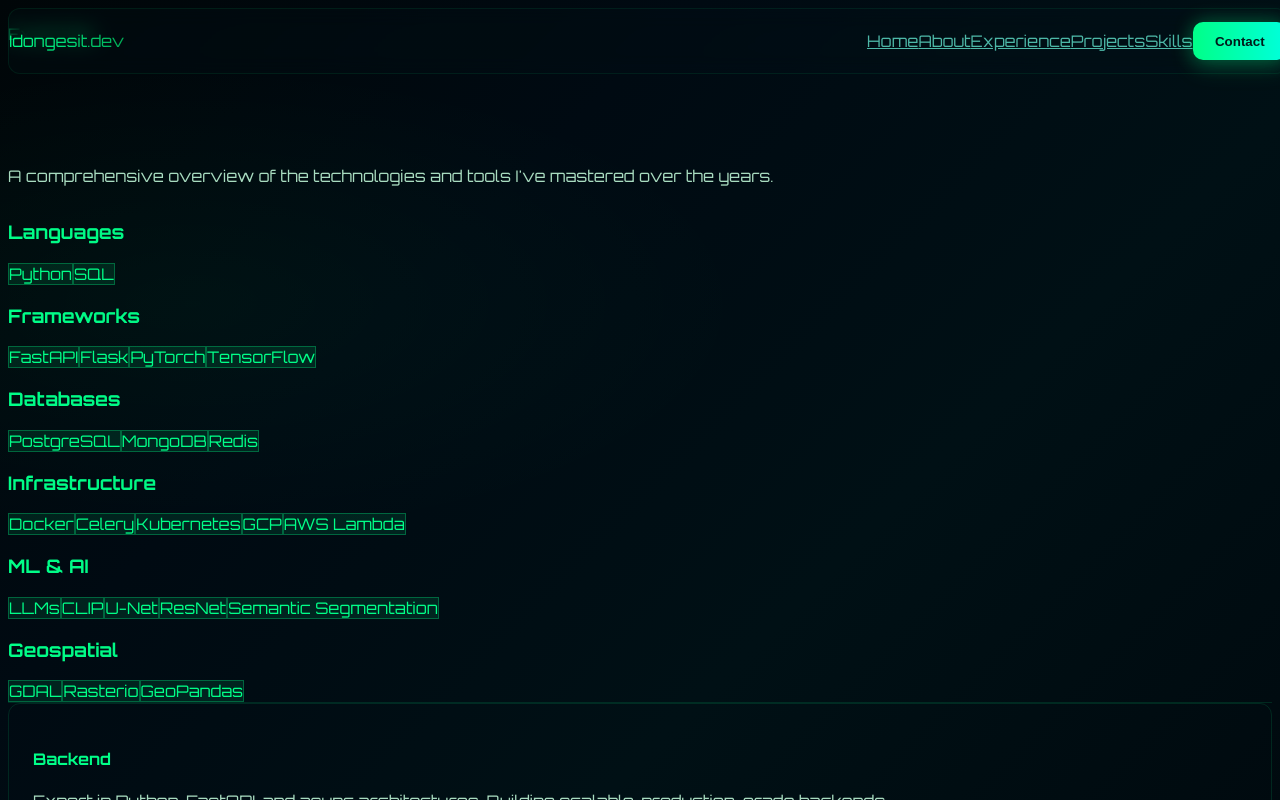
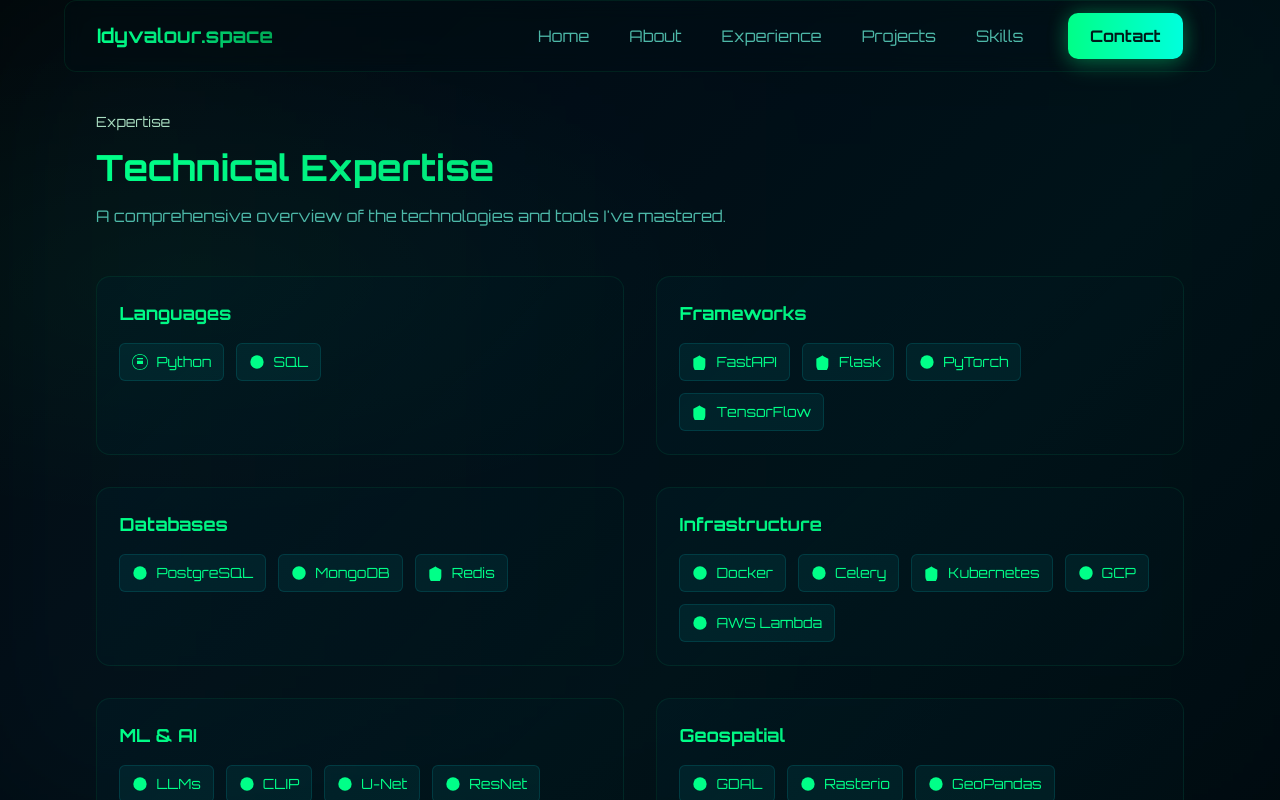
Before and after one commit to idyweb/portfolio, a Next.js app: page /skills in a window 1280 px wide. Shown: the top 800 px of the page. Built offline with nearby package versions, Linux system fonts and the light colour scheme.

Commit message:
minor fixes

```diff
--- a/app/components/Navbar.tsx
+++ b/app/components/Navbar.tsx
@@ -9,7 +9,7 @@
           href="/"
           className="text-xl font-bold text-gradient hover:opacity-80 transition-opacity"
         >
-          Idongesit.dev
+          Idyvalour.space
         </Link>
 
         {/* Navigation Links */}
--- /dev/null
+++ b/app/components/TechIcon.tsx
@@ -0,0 +1,111 @@
+import React from "react";
+
+const techIcons: Record<string, React.ReactNode> = {
+  Python: (
+    <svg viewBox="0 0 24 24" fill="currentColor" className="w-4 h-4">
+      <path d="M12 0c-6.627 0-12 5.373-12 12s5.373 12 12 12 12-5.373 12-12-5.373-12-12-12zm0 1c6.075 0 11 4.925 11 11s-4.925 11-11 11-11-4.925-11-11 4.925-11 11-11z"/><path d="M7.5 6h9v2h-9zm0 4h9v5h-9z"/>
+    </svg>
+  ),
+  FastAPI: (
+    <svg viewBox="0 0 24 24" fill="currentColor" className="w-4 h-4">
+      <path d="M12 2L2 7v10c0 5.55 3.84 10.74 9 12 5.16-1.26 9-6.45 9-12V7l-10-5z"/>
+    </svg>
+  ),
+  PyTorch: (
+    <svg viewBox="0 0 24 24" fill="currentColor" className="w-4 h-4">
+      <circle cx="12" cy="12" r="10"/>
+    </svg>
+  ),
+  TensorFlow: (
+    <svg viewBox="0 0 24 24" fill="currentColor" className="w-4 h-4">
+      <path d="M12 2L2 7v10c0 5.55 3.84 10.74 9 12 5.16-1.26 9-6.45 9-12V7l-10-5z"/>
+    </svg>
+  ),
+  PostgreSQL: (
+    <svg viewBox="0 0 24 24" fill="currentColor" className="w-4 h-4">
+      <circle cx="12" cy="12" r="10"/>
+    </svg>
+  ),
+  MongoDB: (
+    <svg viewBox="0 0 24 24" fill="currentColor" className="w-4 h-4">
+      <path d="M12 2c5.523 0 10 4.477 10 10s-4.477 10-10 10S2 17.523 2 12 6.477 2 12 2z"/>
+    </svg>
+  ),
+  Docker: (
+    <svg viewBox="0 0 24 24" fill="currentColor" className="w-4 h-4">
+      <path d="M12 2C6.48 2 2 6.48 2 12s4.48 10 10 10 10-4.48 10-10S17.52 2 12 2z"/>
+    </svg>
+  ),
+  AWS: (
+    <svg viewBox="0 0 24 24" fill="currentColor" className="w-4 h-4">
+      <path d="M6 2h12a2 2 0 012 2v16a2 2 0 01-2 2H6a2 2 0 01-2-2V4a2 2 0 012-2z"/>
+    </svg>
+  ),
+  GCP: (
+    <svg viewBox="0 0 24 24" fill="currentColor" className="w-4 h-4">
+      <path d="M12 2C6.48 2 2 6.48 2 12s4.48 10 10 10 10-4.48 10-10S17.52 2 12 2z"/>
+    </svg>
+  ),
+  Kubernetes: (
+    <svg viewBox="0 0 24 24" fill="currentColor" className="w-4 h-4">
+      <path d="M12 2L2 7v10c0 5.55 3.84 10.74 9 12 5.16-1.26 9-6.45 9-12V7l-10-5z"/>
+    </svg>
+  ),
+  Celery: (
+    <svg viewBox="0 0 24 24" fill="currentColor" className="w-4 h-4">
+      <circle cx="12" cy="12" r="10"/>
+    </svg>
+  ),
+  Redis: (
+    <svg viewBox="0 0 24 24" fill="currentColor" className="w-4 h-4">
+      <path d="M12 2L2 7v10c0 5.55 3.84 10.74 9 12 5.16-1.26 9-6.45 9-12V7l-10-5z"/>
+    </svg>
+  ),
+  GDAL: (
+    <svg viewBox="0 0 24 24" fill="currentColor" className="w-4 h-4">
+      <circle cx="12" cy="12" r="10"/>
+    </svg>
+  ),
+  Rasterio: (
+    <svg viewBox="0 0 24 24" fill="currentColor" className="w-4 h-4">
+      <circle cx="12" cy="12" r="10"/>
+    </svg>
+  ),
+  GeoPandas: (
+    <svg viewBox="0 0 24 24" fill="currentColor" className="w-4 h-4">
+      <circle cx="12" cy="12" r="10"/>
+    </svg>
+  ),
+  CLIP: (
+    <svg viewBox="0 0 24 24" fill="currentColor" className="w-4 h-4">
+      <circle cx="12" cy="12" r="10"/>
+    </svg>
+  ),
+  "U-Net": (
+    <svg viewBox="0 0 24 24" fill="currentColor" className="w-4 h-4">
+      <circle cx="12" cy="12" r="10"/>
+    </svg>
+  ),
+  ResNet: (
+    <svg viewBox="0 0 24 24" fill="currentColor" className="w-4 h-4">
+      <circle cx="12" cy="12" r="10"/>
+    </svg>
+  ),
+  Flask: (
+    <svg viewBox="0 0 24 24" fill="currentColor" className="w-4 h-4">
+      <path d="M12 2L2 7v10c0 5.55 3.84 10.74 9 12 5.16-1.26 9-6.45 9-12V7l-10-5z"/>
+    </svg>
+  ),
+};
+
+export default function TechIcon({ tech }: { tech: string }) {
+  return (
+    <span className="inline-block text-[var(--neo-1)]" title={tech}>
+      {techIcons[tech] || (
+        <svg viewBox="0 0 24 24" fill="currentColor" className="w-4 h-4">
+          <circle cx="12" cy="12" r="10"/>
+        </svg>
+      )}
+    </span>
+  );
+}
--- a/app/components/Timeline.tsx
+++ b/app/components/Timeline.tsx
@@ -2,48 +2,63 @@
 
 import { experience } from "../../data/experience";
 import { motion } from "framer-motion";
+import { useState } from "react";
 
 export default function Timeline() {
+  const [expanded, setExpanded] = useState(false);
+  const visibleCount = expanded ? experience.length : 3;
+
   return (
-    <div className="space-y-12">
-      {experience.map((job, index) => (
+    <div className="space-y-6">
+      {experience.slice(0, visibleCount).map((job, index) => (
         <motion.div
           key={index}
-          initial={{ opacity: 0, x: -20 }}
-          whileInView={{ opacity: 1, x: 0 }}
+          initial={{ opacity: 0, y: 10 }}
+          whileInView={{ opacity: 1, y: 0 }}
           viewport={{ once: true }}
-          transition={{ duration: 0.5, delay: index * 0.1 }}
-          className="border-l-2 border-[var(--primary)] pl-8 space-y-3"
+          transition={{ duration: 0.4, delay: index * 0.05 }}
+          className="card-neo"
         >
-          {/* Job Title and Company */}
-          <div>
-            <h3 className="text-2xl font-bold text-[var(--primary)]">
-              {job.role}
-            </h3>
-            <p className="text-lg text-[var(--text-primary)] font-semibold mt-1">
-              {job.company}
+          <div className="flex flex-col sm:flex-row sm:justify-between sm:items-start gap-4 mb-3">
+            <div>
+              <h3 className="text-xl font-bold text-gradient">{job.role}</h3>
+              <p className="text-[var(--neo-1)] font-semibold mt-1">
+                {job.company}
+              </p>
+            </div>
+            <p className="text-xs text-[var(--muted)] whitespace-nowrap">
+              {job.period}
             </p>
           </div>
 
-          {/* Location and Period */}
-          <p className="text-sm text-[var(--text-tertiary)]">
-            {job.location} • {job.period}
+          <p className="text-xs text-[var(--muted)] mb-3">
+            {job.location}
           </p>
 
-          {/* Highlights */}
-          <ul className="space-y-2 mt-4">
+          <ul className="space-y-2">
             {job.highlights.map((point, i) => (
               <li
                 key={i}
-                className="text-[var(--text-secondary)] flex gap-3 text-sm leading-relaxed"
+                className="text-[var(--muted)] flex gap-3 text-sm leading-relaxed"
               >
-                <span className="text-[var(--primary)] font-bold mt-1">▸</span>
+                <span className="text-[var(--neo-2)] font-bold flex-shrink-0">▸</span>
                 <span>{point}</span>
               </li>
             ))}
           </ul>
         </motion.div>
       ))}
+
+      {experience.length > 3 && (
+        <div className="flex justify-center pt-4">
+          <button
+            onClick={() => setExpanded(!expanded)}
+            className="btn-neo-outline"
+          >
+            {expanded ? "Show Less" : `Show ${experience.length - 3} More`}
+          </button>
+        </div>
+      )}
     </div>
   );
 }
--- a/app/skills/page.tsx
+++ b/app/skills/page.tsx
@@ -1,30 +1,32 @@
 import { skills } from "@/data/skills";
+import TechIcon from "../components/TechIcon";
 
 export default function Skills() {
   return (
     <section className="space-y-12">
       {/* Header */}
       <div className="space-y-4">
-        <p className="text-[var(--primary)] font-semibold text-lg">Expertise</p>
-        <h1 className="section-title">Technical Skills</h1>
-        <p className="text-xl text-[var(--text-secondary)] max-w-3xl">
-          A comprehensive overview of the technologies and tools I've mastered over the years.
+        <p className="text-sm text-muted-sm">Expertise</p>
+        <h1 className="text-gradient text-4xl font-bold">Technical Expertise</h1>
+        <p className="text-[var(--muted)] max-w-2xl">
+          A comprehensive overview of the technologies and tools I've mastered.
         </p>
       </div>
 
       {/* Skills Grid */}
-      <div className="grid md:grid-cols-2 gap-12 mt-16">
+      <div className="grid md:grid-cols-2 gap-8">
         {Object.entries(skills).map(([category, items]) => (
-          <div key={category} className="space-y-4">
-            <h3 className="text-2xl font-semibold text-gradient">
+          <div key={category} className="card-neo">
+            <h3 className="text-lg font-bold text-gradient mb-4">
               {category.replace(/_/g, " & ")}
             </h3>
             <div className="flex flex-wrap gap-3">
               {items.map((skill) => (
                 <span
                   key={skill}
-                  className="px-4 py-2 bg-[var(--primary)]/10 text-[var(--primary)] rounded-lg border border-[var(--primary)]/30 hover:border-[var(--primary)] hover:bg-[var(--primary)]/20 transition-all duration-300 text-sm font-medium cursor-default"
+                  className="px-3 py-2 bg-[rgba(0,245,255,0.06)] text-[var(--neo-1)] rounded-md border border-[rgba(0,245,255,0.12)] text-sm font-medium hover:border-[rgba(0,245,255,0.3)] transition-all duration-300 flex items-center gap-2"
                 >
+                  <TechIcon tech={skill} />
                   {skill}
                 </span>
               ))}
@@ -32,30 +34,6 @@
           </div>
         ))}
       </div>
-
-      {/* Additional Info */}
-      <div className="mt-20 pt-12 border-t border-[var(--border-color)]">
-        <div className="grid md:grid-cols-3 gap-8">
-          <div className="card">
-            <h4 className="text-lg font-semibold text-[var(--primary)] mb-2">Backend</h4>
-            <p className="text-[var(--text-tertiary)]">
-              Expert in Python, FastAPI, and async architectures. Building scalable, production-grade backends.
-            </p>
-          </div>
-          <div className="card">
-            <h4 className="text-lg font-semibold text-[var(--primary)] mb-2">Machine Learning</h4>
-            <p className="text-[var(--text-tertiary)]">
-              PyTorch, TensorFlow, and LLM integration. Specializing in computer vision and geospatial ML.
-            </p>
-          </div>
-          <div className="card">
-            <h4 className="text-lg font-semibold text-[var(--primary)] mb-2">Infrastructure</h4>
-            <p className="text-[var(--text-tertiary)]">
-              Docker, Kubernetes, AWS, GCP. Proficient in DevOps and cloud-native deployment.
-            </p>
-          </div>
-        </div>
-      </div>
     </section>
   );
 }
--- a/data/projects.ts
+++ b/data/projects.ts
@@ -54,7 +54,8 @@
       "Groq LLM integration",
       "Async FastAPI"
     ],
-    stack: ["FastAPI", "Groq LLM", "CoinGecko", "Pytest"]
+    stack: ["FastAPI", "Groq LLM", "CoinGecko", "Pytest"],
+    liveUrl: "https://github.com/idyweb/Agent-to-Agent-Token-Price-Service-"
   },
   {
     slug: "image-similarity",
@@ -89,7 +90,8 @@
       "Google OAuth",
       "Uvicorn"
     ],
-    repo: "https://github.com/idyweb/Wallet_Service_with_Paystack"
+    repo: "https://github.com/idyweb/Wallet_Service_with_Paystack",
+    liveUrl: "https://github.com/idyweb/Wallet_Service_with_Paystack"
   },
   {
     slug: "image-upload-service",
@@ -102,7 +104,8 @@
       "Status tracking and result retrieval endpoints"
     ],
     stack: ["FastAPI", "Celery", "Redis", "PostgreSQL", "Google Cloud Storage", "Pillow"],
-    repo: "https://github.com/idyweb/image-upload-service"
+    repo: "https://github.com/idyweb/image-upload-service",
+    liveUrl: "https://github.com/idyweb/image-upload-service"
   },
   {
     slug: "agent-token-price-service",
--- a/package.json
+++ b/package.json
@@ -19,9 +19,11 @@
     "@types/node": "^20",
     "@types/react": "^19",
     "@types/react-dom": "^19",
+    "autoprefixer": "^10.4.22",
     "eslint": "^9",
     "eslint-config-next": "16.0.10",
-    "tailwindcss": "^4",
+    "postcss": "^8.5.6",
+    "tailwindcss": "^3.4.19",
     "typescript": "^5"
   }
 }
--- /dev/null
+++ b/postcss.config.js
@@ -0,0 +1,6 @@
+module.exports = {
+  plugins: {
+    tailwindcss: {},
+    autoprefixer: {},
+  },
+}
--- /dev/null
+++ b/tailwind.config.js
@@ -0,0 +1,13 @@
+
+/** @type {import('tailwindcss').Config} */
+module.exports = {
+  content: [
+    './app/**/*.{js,ts,jsx,tsx,mdx}',
+    './pages/**/*.{js,ts,jsx,tsx,mdx}',
+    './components/**/*.{js,ts,jsx,tsx,mdx}',
+  ],
+  theme: {
+    extend: {},
+  },
+  plugins: [],
+}
```
Also changed, not shown: 1 other file (tests, documents, lock files or other folders).
